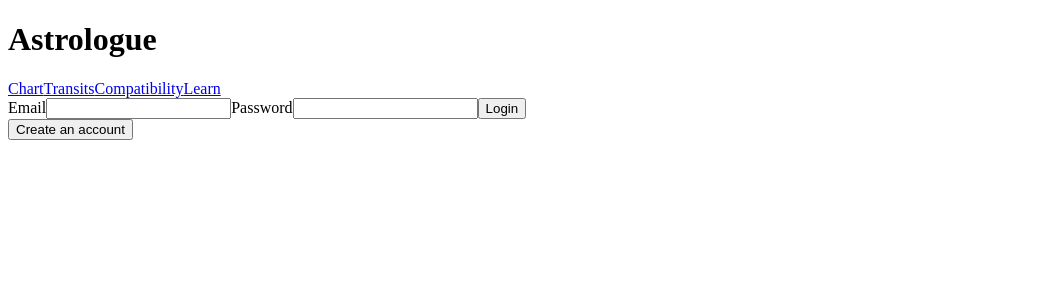
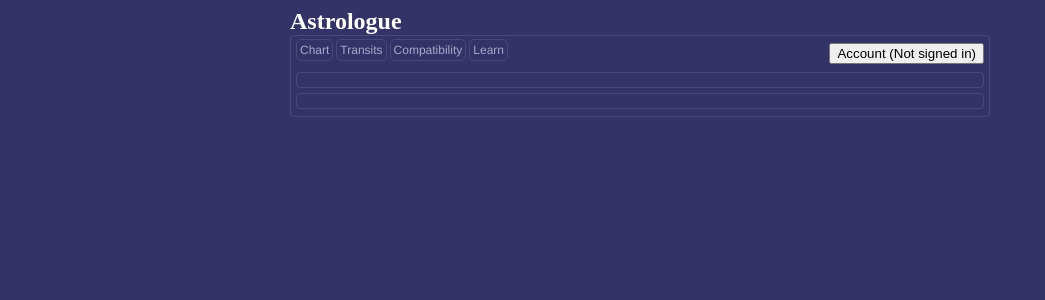
Before and after one commit to traversar/astrologue, a React app: page / in a window 1280 px wide. Shown: the top 300 px of the page, without its empty margins (0-1045 px from the left). Built offline with nearby package versions, Linux system fonts and the light colour scheme; the HTML template or start-up script is replaced by a standard one.

Commit message:
Navbar CSS & Login/Signup Comps

```diff
--- a/djsr/client/src/components/App.css
+++ b/djsr/client/src/components/App.css
@@ -0,0 +1,96 @@
+body {
+    /* background-color: rgb(29, 29, 83); */
+    background-color: rgb(51, 51, 104);
+    font-size: 12px;
+}
+
+.boxed {
+    /* border: 1px solid rgb(53, 53, 105); */
+    border: 1px solid rgb(72, 72, 124);
+    border-radius: 4px;
+    padding: 7px 5px;
+}
+
+
+/* ==================================== App == */
+
+.app-container {
+    max-width: 700px;
+    margin: 0 auto;
+}
+
+.app-header-container h1 {
+    color: white;
+    margin: 0;
+    padding: 0;
+}
+
+.app-nav-container {
+    margin-bottom: 8px;
+}
+
+.app-profile-container {
+    margin-bottom: 5px;
+}
+
+.app-profile-container a {
+    cursor: pointer;
+    color: rgb(140, 0, 255);
+}
+
+
+/* ==================================== Navbar == */
+
+.app-nav-container a {
+    font-family: helvetica;
+    font-size: 1em;
+    font-weight: 100;
+    text-decoration: none;
+    /* border: 1px solid rgb(53, 53, 105); */
+    border: 1px solid rgb(72, 72, 124);
+    border-radius: 5px;
+    padding: 3px;
+    margin: 0 3px 5px 0;
+    color: rgb(167, 167, 201);
+}
+
+.app-nav-container a:hover {
+    /* background-color: rgb(137, 0, 250); */
+    /* border-color: rgb(68, 68, 124); */
+    border-color: rgb(100, 100, 158);
+}
+
+.nb-loginsignup-container {
+    position: absolute;
+
+    /* boxed */
+    border: 1px solid rgb(72, 72, 124);
+    border-radius: 4px;
+    padding: 7px 5px;
+
+    /* background-color */
+    background-color: rgb(51, 51, 104);
+}
+
+.hidden {
+    visibility: hidden;
+}
+
+
+.nb-links-container {
+    display: flex;
+    justify-content: space-between;
+}
+
+
+/* ==================================== Navbar == */
+
+.login-container {
+    display: flex;
+    flex-direction: column;
+}
+
+.signup-container {
+    display: flex;
+    flex-direction: column;
+}
--- a/djsr/client/src/components/App.js
+++ b/djsr/client/src/components/App.js
@@ -18,20 +18,24 @@ const App = ({
         <BrowserRouter>
             <main>
                 <div className='app-container'>
+                    <div className='app-header-container'>
                         <h1>Astrologue</h1>
-                    <div className='app-content-container'>
+                    </div>
+                    <div className='app-body-container boxed'>
                         <div className='app-nav-container'>
                             <Navbar />
                         </div>
-                        <div className='app-profile-container'>
-                            {loggedIn ? <ProfileView /> : <LoginSignup />}
+                        <div className='app-profile-container boxed'>
+                            <ProfileView />
                         </div>
+                        <div className='app-content-container boxed'>
                             <Switch>
-                            <Route exact path={'/natal/'} component={NatalView} />
+                                <Route exact path={'/'} component={NatalView} />
                                 <Route exact path={'/transits/'} component={TransitsView} />
                                 <Route exact path={'/compatiblity/'} component={CompatibilityView} />
                                 <Route exact path={'/learn/'} component={LearnView} />
                             </Switch>
+                        </div>
                     </div>
                 </div>
             </main>
--- a/djsr/client/src/components/Login.js
+++ b/djsr/client/src/components/Login.js
@@ -16,19 +16,17 @@ const Login = ({
     }
 
     return (
-        <>
-            <form onSubmit={handleSubmit}>
+        <form onSubmit={handleSubmit}>
+            <div className='login-container'>
                 <label>
-                    Email
                     <input name="email" type="text" value={email} onChange={(e) => setEmail(e.target.value)} />
                 </label>
                 <label>
-                    Password
                     <input name="password" type="password" value={password} onChange={(e) => setPassword(e.target.value)} />
                 </label>
                 <input type="submit" value="Login" />
-            </form>
-        </>
+            </div>
+        </form>
     )
 }
 
--- a/djsr/client/src/components/LoginSignup.js
+++ b/djsr/client/src/components/LoginSignup.js
@@ -12,11 +12,12 @@ const LoginSignup = () => {
     return (
         <>
             <div>
+                <div id='login-signup-errors'></div>
                 <div>
                     {signup ? <Signup /> : <Login />}
                 </div>
                 <div>
-                    <button onClick={createAccount}>{signup ? 'Login' : 'Create an account' }</button>
+                    <a onClick={createAccount}>{signup ? 'I already have an account' : 'Create an account' }</a>
                 </div>
             </div>
         </>
--- a/djsr/client/src/components/Navbar.js
+++ b/djsr/client/src/components/Navbar.js
@@ -1,14 +1,35 @@
 import React from 'react';
 import { Link } from 'react-router-dom';
+import LoginSignup from './LoginSignup'
 
 const Navbar = () => {
+    let loginSignup = '';
+
+    const handleLoginSignup = () => {
+        let authContainer = document.getElementById('auth-container')
+        authContainer.classList.contains('hidden') ? authContainer.classList.remove('hidden') : authContainer.classList.add('hidden');
+        loginSignup = loginSignup === 'login' ? false : true;
+    }
 
     return (
         <>
-            <Link to='/chart/'>Chart</Link>
-            <Link to='/transits/'>Transits</Link>
-            <Link to='/compatibility/'>Compatibility</Link>
-            <Link to='/learn/'>Learn</Link>
+            <div className='nb-links-container'>
+                <div>
+                    <Link to='/chart/'>Chart</Link>
+                    <Link to='/transits/'>Transits</Link>
+                    <Link to='/compatibility/'>Compatibility</Link>
+                    <Link to='/learn/'>Learn</Link>
+                </div>
+                <div>
+                    <button onClick={handleLoginSignup}>Account (Not signed in)</button>
+                    <div id='auth-container' className='nb-loginsignup-container hidden'>
+                        <LoginSignup />
+                    </div>
+                </div>
+            </div>
+            {/* <div id='auth-container' className='nb-loginsignup-container hidden'>
+                <LoginSignup />
+            </div> */}
         </>
     )
 }
--- a/djsr/client/src/components/Signup.js
+++ b/djsr/client/src/components/Signup.js
@@ -8,30 +8,36 @@ const Signup = ({
     const [username, setUsername] = useState('');
     const [email, setEmail] = useState('');
     const [password, setPassword] = useState('');
+    const [confirmPassword, setConfirmPassword] = useState('');
 
     const handleSubmit = (event) => {
         event.preventDefault()
-        submitSignup(username, email, password);
+        if (password === confirmPassword) {
+            submitSignup(username, email, password);
+        } else {
+            let loginSignupErrors = document.getElementById('login-signup-errors');
+            loginSignupErrors.innerHTML = "Passwords don't match";
+        }
     }
 
     return (
-        <>
-            <form onSubmit={handleSubmit}>
+        <form onSubmit={handleSubmit}>
+            <div className='signup-container'>
                 <label>
-                    Username
-                    <input name="username" type="text" value={username} onChange={(e) => setUsername(e.target.value)} />
+                    <input name="username" type="text" placeholder='Username' value={username} onChange={(e) => setUsername(e.target.value)} />
                 </label>
                 <label>
-                    Email
-                    <input name="email" type="text" value={email} onChange={(e) => setEmail(e.target.value)} />
+                    <input name="email" type="text" placeholder='Email' value={email} onChange={(e) => setEmail(e.target.value)} />
                 </label>
                 <label>
-                    Password
-                    <input name="password" type="password" value={password} onChange={(e) => setPassword(e.target.value)} />
+                    <input name="password" type="password" placeholder='Password' value={password} onChange={(e) => setPassword(e.target.value)} />
                 </label>
-                <input type="submit" value="Login" />
-            </form>
-        </>
+                <label>
+                    <input name="confirm-password" type="password" placeholder='Confirm Password' value={confirmPassword} onChange={(e) => setConfirmPassword(e.target.value)} />
+                </label>
+                <input type="submit" value="Register" />
+            </div>
+        </form>
     )
 }
 
```
Lines whose indentation alone changed are shown as unchanged.
